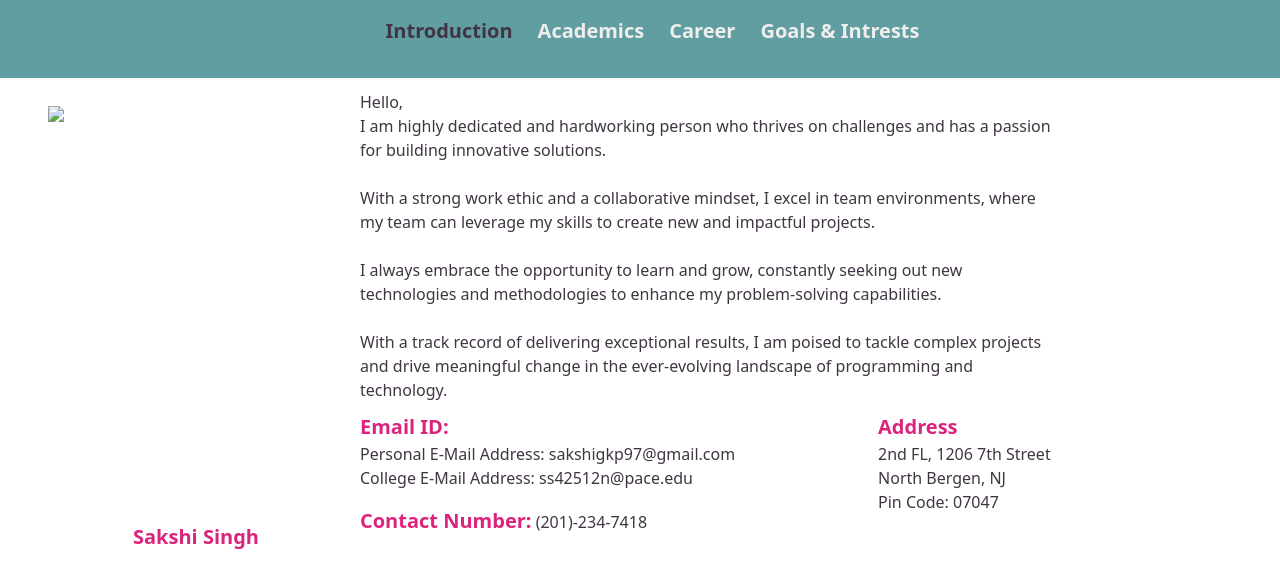
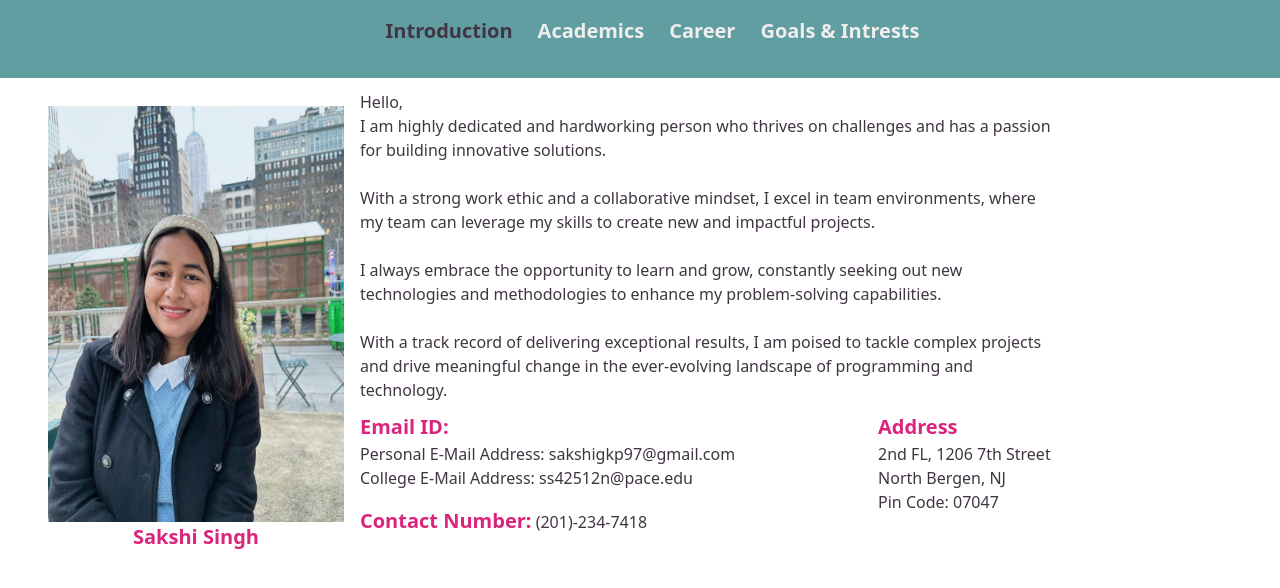
Before and after one commit to shizuka001/shizuka001.github.io, a plain HTML site: page index.html in a window 1280 px wide. Drawn offline with nearby package versions, Linux system fonts and the light colour scheme; files whose address does not match are found by name.

Commit message:
Update index.html

```diff
--- a/index.html
+++ b/index.html
@@ -222,7 +222,7 @@
 			<!-- <h2 style="text-align: center;" class="">Introduction</h2> -->
 			<div class="d-flex flex-row">
 				<div class="col-3 d-flex flex-column justify-content-start">
-					<img src=".main/images/sakshi.jpg" class="img-style pt-3">
+					<img src="images/sakshi.jpg" class="img-style pt-3">
 					<div class="d-flex flex-column justify-content-center">
 						<p class="my-name">Sakshi Singh</p>
 						<!-- <p class="pronouns">(She/Her)</p> -->
```
